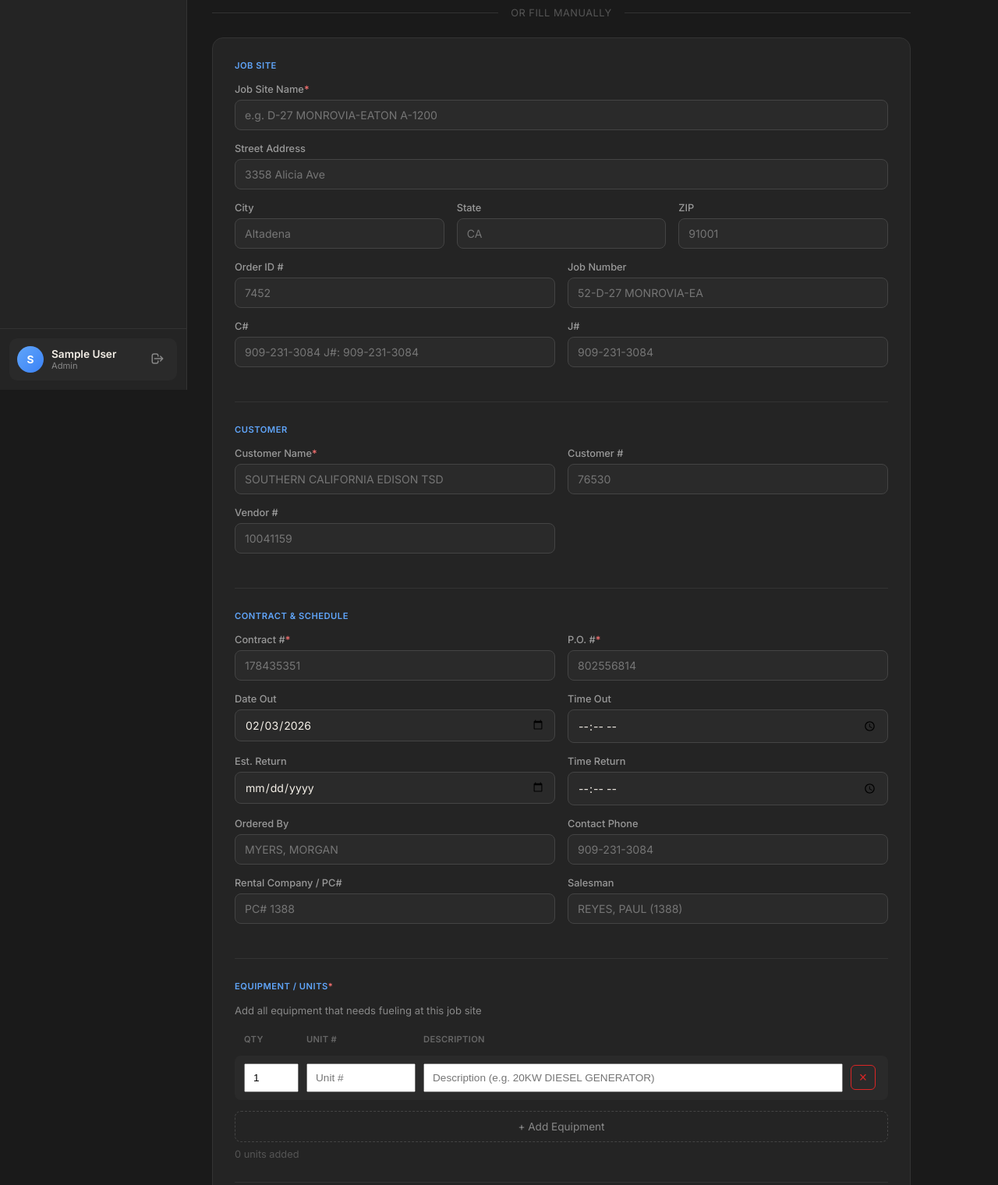
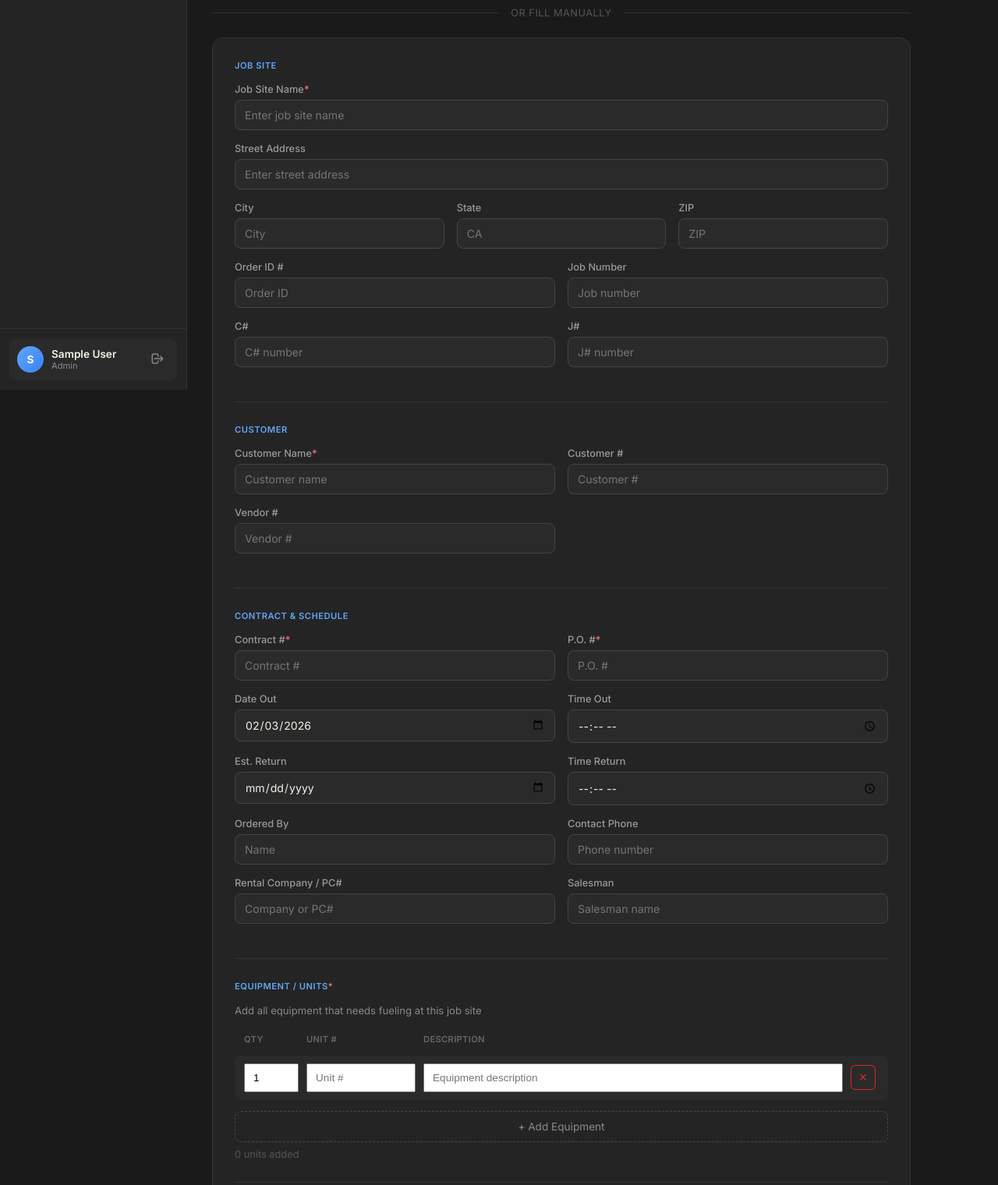
Before and after one commit to hv1k/Fleet-Connect-, a plain HTML site: page fleetconnect/create-job.html in a window 1280 px wide. Shown: the part 300-1820 px from the top of the page at 78% size. Drawn offline with nearby package versions, Linux system fonts and the light colour scheme; sample sign-in values are in the browser's storage.

Commit message:
Add files via upload

```diff
--- a/fleetconnect/create-job.html
+++ b/fleetconnect/create-job.html
@@ -215,24 +215,24 @@
                             <div class="section-label">Job Site</div>
                             <div class="form-group" style="margin-bottom:16px;">
                                 <label>Job Site Name<span class="required">*</span></label>
-                                <input type="text" id="jobSiteName" required placeholder="e.g. D-27 MONROVIA-EATON A-1200">
+                                <input type="text" id="jobSiteName" required placeholder="Enter job site name">
                             </div>
                             <div class="form-group" style="margin-bottom:16px;">
                                 <label>Street Address</label>
-                                <input type="text" id="addressStreet" placeholder="3358 Alicia Ave">
+                                <input type="text" id="addressStreet" placeholder="Enter street address">
                             </div>
                             <div class="form-row-3">
-                                <div class="form-group"><label>City</label><input type="text" id="addressCity" placeholder="Altadena"></div>
+                                <div class="form-group"><label>City</label><input type="text" id="addressCity" placeholder="City"></div>
                                 <div class="form-group"><label>State</label><input type="text" id="addressState" maxlength="2" style="text-transform:uppercase;" placeholder="CA"></div>
-                                <div class="form-group"><label>ZIP</label><input type="text" id="addressZip" placeholder="91001"></div>
+                                <div class="form-group"><label>ZIP</label><input type="text" id="addressZip" placeholder="ZIP"></div>
                             </div>
                             <div class="form-row">
-                                <div class="form-group"><label>Order ID #</label><input type="text" id="orderId" placeholder="7452"></div>
-                                <div class="form-group"><label>Job Number</label><input type="text" id="jobNumber" placeholder="52-D-27 MONROVIA-EA"></div>
+                                <div class="form-group"><label>Order ID #</label><input type="text" id="orderId" placeholder="Order ID"></div>
+                                <div class="form-group"><label>Job Number</label><input type="text" id="jobNumber" placeholder="Job number"></div>
                             </div>
                             <div class="form-row">
-                                <div class="form-group"><label>C#</label><input type="text" id="cNumber" placeholder="909-231-3084 J#: 909-231-3084"></div>
-                                <div class="form-group"><label>J#</label><input type="text" id="jNumber" placeholder="909-231-3084"></div>
+                                <div class="form-group"><label>C#</label><input type="text" id="cNumber" placeholder="C# number"></div>
+                                <div class="form-group"><label>J#</label><input type="text" id="jNumber" placeholder="J# number"></div>
                             </div>
                         </div>
 
@@ -240,11 +240,11 @@
                         <div class="form-section">
                             <div class="section-label">Customer</div>
                             <div class="form-row">
-                                <div class="form-group"><label>Customer Name<span class="required">*</span></label><input type="text" id="customerName" required placeholder="SOUTHERN CALIFORNIA EDISON TSD"></div>
-                                <div class="form-group"><label>Customer #</label><input type="text" id="customerNumber" placeholder="76530"></div>
+                                <div class="form-group"><label>Customer Name<span class="required">*</span></label><input type="text" id="customerName" required placeholder="Customer name"></div>
+                                <div class="form-group"><label>Customer #</label><input type="text" id="customerNumber" placeholder="Customer #"></div>
                             </div>
                             <div class="form-row">
-                                <div class="form-group"><label>Vendor #</label><input type="text" id="vendorNumber" placeholder="10041159"></div>
+                                <div class="form-group"><label>Vendor #</label><input type="text" id="vendorNumber" placeholder="Vendor #"></div>
                             </div>
                         </div>
 
@@ -252,8 +252,8 @@
                         <div class="form-section">
                             <div class="section-label">Contract & Schedule</div>
                             <div class="form-row">
-                                <div class="form-group"><label>Contract #<span class="required">*</span></label><input type="text" id="contractNumber" required placeholder="178435351"></div>
-                                <div class="form-group"><label>P.O. #<span class="required">*</span></label><input type="text" id="poNumber" required placeholder="802556814"></div>
+                                <div class="form-group"><label>Contract #<span class="required">*</span></label><input type="text" id="contractNumber" required placeholder="Contract #"></div>
+                                <div class="form-group"><label>P.O. #<span class="required">*</span></label><input type="text" id="poNumber" required placeholder="P.O. #"></div>
                             </div>
                             <div class="form-row">
                                 <div class="form-group"><label>Date Out</label><input type="date" id="dateOut"></div>
@@ -264,12 +264,12 @@
                                 <div class="form-group"><label>Time Return</label><input type="time" id="timeReturn"></div>
                             </div>
                             <div class="form-row">
-                                <div class="form-group"><label>Ordered By</label><input type="text" id="contactName" placeholder="MYERS, MORGAN"></div>
-                                <div class="form-group"><label>Contact Phone</label><input type="tel" id="contactPhone" placeholder="909-231-3084"></div>
+                                <div class="form-group"><label>Ordered By</label><input type="text" id="contactName" placeholder="Name"></div>
+                                <div class="form-group"><label>Contact Phone</label><input type="tel" id="contactPhone" placeholder="Phone number"></div>
                             </div>
                             <div class="form-row">
-                                <div class="form-group"><label>Rental Company / PC#</label><input type="text" id="rentalCompany" placeholder="PC# 1388"></div>
-                                <div class="form-group"><label>Salesman</label><input type="text" id="salesman" placeholder="REYES, PAUL (1388)"></div>
+                                <div class="form-group"><label>Rental Company / PC#</label><input type="text" id="rentalCompany" placeholder="Company or PC#"></div>
+                                <div class="form-group"><label>Salesman</label><input type="text" id="salesman" placeholder="Salesman name"></div>
                             </div>
                         </div>
 
@@ -551,7 +551,7 @@
                     <input type="text" value="${item.unitNumber}" placeholder="Unit #"
                         onchange="updateEquipment(${item.id},'unitNumber',this.value)"
                         class="${item.autoFilled ? 'auto-filled' : ''}">
-                    <input type="text" value="${item.description}" placeholder="Description (e.g. 20KW DIESEL GENERATOR)"
+                    <input type="text" value="${item.description}" placeholder="Equipment description"
                         onchange="updateEquipment(${item.id},'description',this.value)"
                         class="${item.autoFilled ? 'auto-filled' : ''}">
                     <button type="button" class="eq-remove" onclick="removeEquipment(${item.id})">×</button>
```
